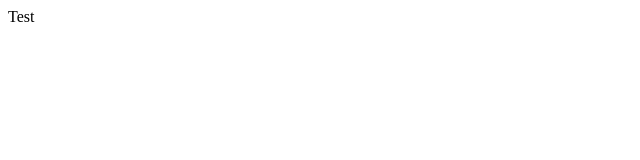
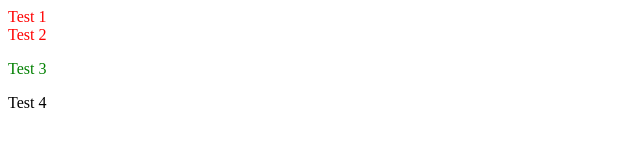
Before and after one commit to NakLab92/jQuery, a plain HTML site: page src/index.html in a window 1280 px wide. Shown: the whole page, without its empty margins (0-640 px from the left). Drawn offline with nearby package versions, Linux system fonts and the light colour scheme.

Commit message:
Selecting elements by class

```diff
--- a/src/index.html
+++ b/src/index.html
@@ -6,11 +6,16 @@
     <script src="http://ajax.googleapis.com/ajax/libs/jquery/2.0.3/jquery.min.js"></script>
 </head>
 <body>
-    <div id="test">Test</div>
+    <div class="test">Test 1</div>
+    <div class="test">Test 2</div>
+    <p class="test">Test 3</p>
+    <p class="test">Test 4</p>
 
     <script type="text/javascript">
-        var test = $('#test').html();
-        alert(test);
+        var test = $('div.test');
+        for(var i = 0; i < test.length; i++)
+            test.get(i).style.color = "red";
+        setTimeout("$('p.test').get(0).style.color = 'green'", 2000);
     </script>
 </body>
 </html>
```
